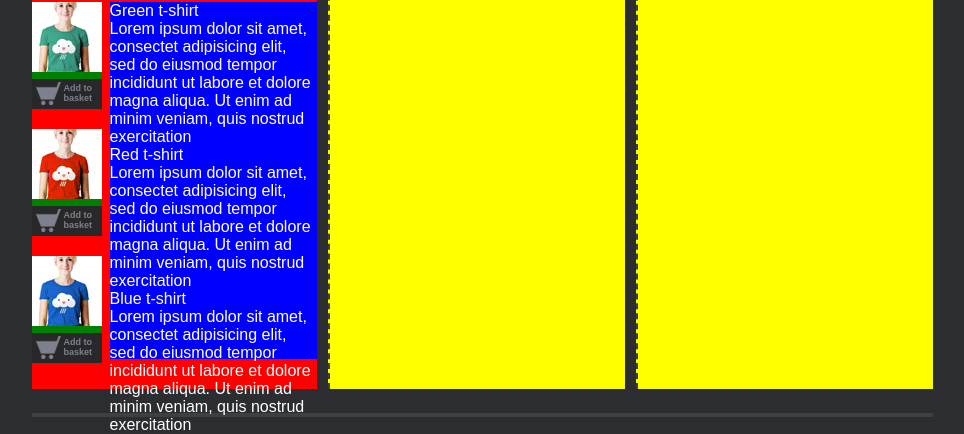
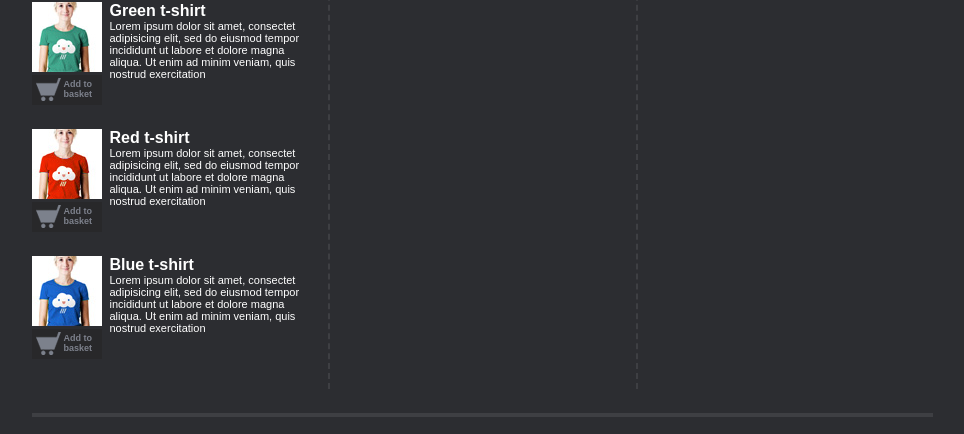
Before and after one commit to cynthiaerdos/FrontEndProject01, a plain HTML site: page www/index.html in a window 1280 px wide. Shown: the part 455-889 px from the top of the page, without its empty margins (158-1122 px from the left). Drawn offline with Linux system fonts and the light colour scheme.

Commit message:
featured products done

```diff
--- a/www/css/style.css
+++ b/www/css/style.css
@@ -164,7 +164,6 @@ div.products{
     width: 285px;
     height:444px;
     float:left;
-    background-color: red; /* REMOVE THIS LINE */
 }
 
 div.products-header{
@@ -185,11 +184,12 @@ div.product-option{
     width:70px;
     height:103px;
     margin-bottom:24px;
-    background-color: green; /* REMOVE THIS LINE */
     margin-right:8px;
 }
 
 div.product-image{
+    width:70px;
+    height:70px;
     margin-bottom: 3px;
 }
 
@@ -213,7 +213,6 @@ a.basket{
 
 div.right-product{
     width:207px;
-    background-color:blue; /* CHANGE THIS LINE */
     height:357px;
     float: left;
 }
@@ -224,14 +223,18 @@ div.product-title{
 
 div.product-description{
     color: #ffffff;
+    font-size: 11px;
 }
 
+div.product-info{
+    height:103px;
+    margin-bottom:24px;
+}
 
 div.style{
     width: 295px;
     height:444px;
     margin-left: 11px;
     border-left:2px dashed #3e3f43;
-    background-color: yellow; /* REMOVE THIS LINE */
     float:left;
 }
--- a/www/index.html
+++ b/www/index.html
@@ -76,7 +76,7 @@
 					<div class="right-product">
                         <div class="product-info">
                             <div class="product-title">
-                                Green t-shirt
+                                <b>Green t-shirt</b>
                             </div>
                             <div class="product-description">
                                 Lorem ipsum dolor sit amet, consectet adipisicing elit, sed do eiusmod tempor incididunt ut labore et dolore magna aliqua. Ut enim ad minim veniam, quis nostrud exercitation
@@ -84,7 +84,7 @@
                         </div>
                         <div class="product-info">
                             <div class="product-title">
-                                Red t-shirt
+                                <b>Red t-shirt</b>
                             </div>
                             <div class="product-description">
                                 Lorem ipsum dolor sit amet, consectet adipisicing elit, sed do eiusmod tempor incididunt ut labore et dolore magna aliqua. Ut enim ad minim veniam, quis nostrud exercitation
@@ -92,7 +92,7 @@
                         </div>
                         <div class="product-info">
                             <div class="product-title">
-                                Blue t-shirt
+                                <b>Blue t-shirt</b>
                             </div>
                             <div class="product-description">
                                 Lorem ipsum dolor sit amet, consectet adipisicing elit, sed do eiusmod tempor incididunt ut labore et dolore magna aliqua. Ut enim ad minim veniam, quis nostrud exercitation
```
